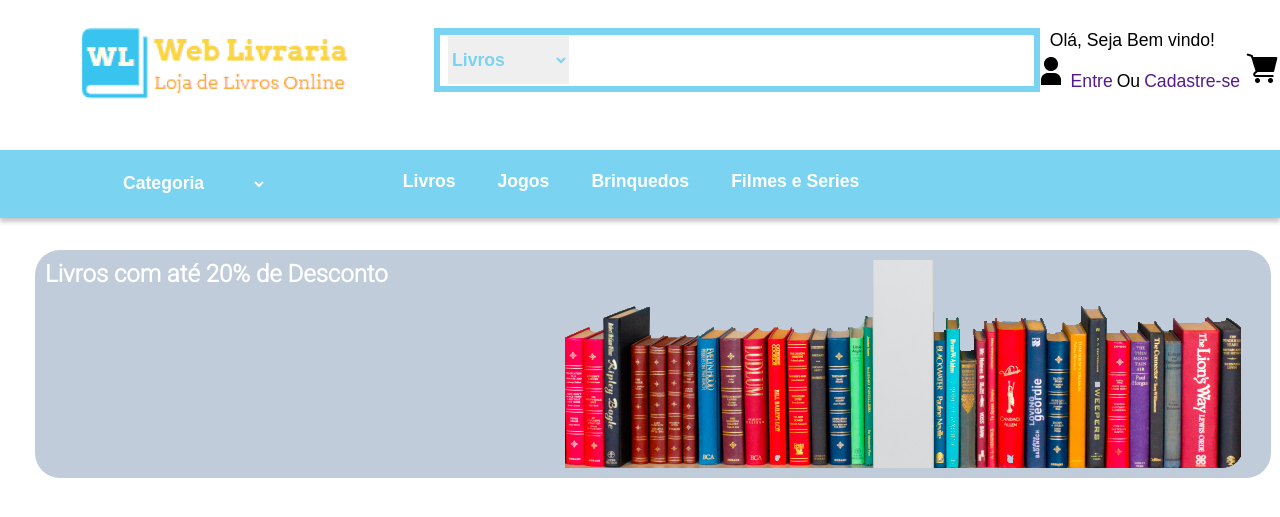
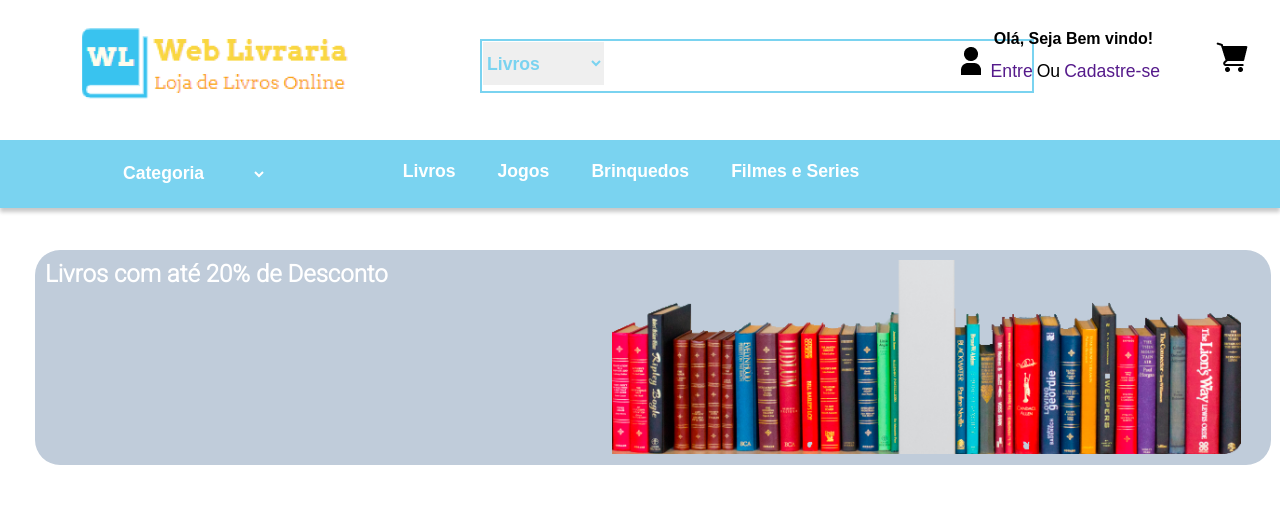
Before and after one commit to DanielZanad/ProjetoUninove4Semestre, a PHP site: page / in a window 1280 px wide. Shown: the top 517 px of the page. Run offline with PHP 8.4, Linux system fonts and the light colour scheme.

Commit message:
Criando div na barra de procura

```diff
--- a/index.php
+++ b/index.php
@@ -14,10 +14,10 @@
     <?php include_once './src/nav.php'; ?>
 
     <div id="anuncio">
-        <h2>Livros com até 20%
-         de Desconto
+        <h2>
+            Livros com até 20% de Desconto
         </h2>
-    <img id="anuncioimagem" src="./img/anuncio.png">
+        <img id="anuncioimagem" src="./img/anuncio.png">
     </div>
 </body>
 </html>
--- a/src/header.php
+++ b/src/header.php
@@ -1,7 +1,7 @@
 <link rel="stylesheet" href="./styles/style.css">
 <header class="menu-principal">
         <img src="./img/WebLivrariaLogo_1.png" id="logo"/>
-        <input type="search" placeholder="" id="search-box">
+        <div id="search-box">
             <select name="Todo o site" id="todosite">
                 <option value="">Livros</option>
                 <option value="">Jogos</option>
@@ -9,14 +9,16 @@
                 <option value="">Filmes</option>
                 <option value="">Series</option>
             </select>
+            <input type="search" placeholder="" id="search-box">
+        </div>
         <p>Olá, Seja Bem vindo!</p>
-        <div class="login">
+        <div id="login">
             <img src="./img/carbon_user-filled.png" />
             <a href="">Entre</a>
             <p>Ou</p>
             <a href="">Cadastre-se</a>
+        </div>
         <a href="">
             <img src="./img/clarity_shopping-cart-solid.png" id="carrinho" />
         </a>
-        </div>
 </header>
--- a/styles/style.css
+++ b/styles/style.css
@@ -8,75 +8,78 @@
 
 
 header{
-    min-height: 120px;
-    text-align: center;
+    min-height: 110px;
     margin-top: 30px;
 }
-header > p{
-    text-align: right;
-    margin-right: 65px;
-    font-size: 1.1em;
-    font-family: Arial, Helvetica, sans-serif;
 
-}
+
 img#logo {
     position: absolute;
-    display: inline-block;
+    display: inline;
     width: 291px;
     height: 103px;
     left: 74px;
     top: 9px;
 }
-
+div#search-box{
+    display: inline;
+    position: absolute;
+    width: 550px;
+    left: 480px;
+    top: 39px;
+    height: 50px;
+    border: 2px solid #7AD3F0;
+    padding-bottom: -10px;
+}
 select#todosite{
-    position: absolute;
     width: 123px;
-    height: 50px;
-    left: 447px;
-    top: 35px;
+    height: 45px;
     font-family: Arial, Helvetica, sans-serif;
     font-size: 1.1em;
     font-weight: bold;
     border: 1px solid #ffffff;
-
     color: #7AD3F0;
 }
-
 input#search-box{
-    display: inline-block;
+    width: 70%;
+    height: 70%;
+    font-size: 20px;
+    line-height: 1;
+    border: 3px rgba(184, 17, 17, 0);
+    padding-bottom: 5px;
+    padding-left: 10px;
+}
+header > p{
     position: absolute;
-    width: 606px;
-    height: 64px;
-    left: 434px;
-    top: 28px;
-    font-size: 20px;
-    line-height: 3;
-    border: 3px solid #7AD3F0;
-    box-sizing: border-box;
-    border-top-style: solid;
-    border-top-width: 7px;
-    border-left-width: 6px;
-    border-left-style: solid;
-    border-bottom-width: 6px;
-    border-bottom-style: solid;
-    border-right-width: 6px;
-    border-right-style: solid;
+    right: 127px;
+    text-align: right;
+    font-weight: bold;
+    font-family: Arial, Helvetica, sans-serif;
+    font-size: normal;
+}
 
 
+div#login{
+    display: inline;
+    position: absolute;
+    right: 120px;
+    top: 45px;
 }
-div.login > p{
+div#login > a{
+    margin-bottom: 20px;
+    text-decoration: none;
+    font-family: Arial, Helvetica, sans-serif;
+    font-size: 1.1em;
+}
+div#login > p{
     display: inline;
     font-size: 1.1em;
     font-family: Arial, Helvetica, sans-serif;
 }
-div.login{
-    text-align: right;
-}
-div.login > a{
-    margin-bottom: 20px;
-    text-decoration: none;
-    font-family: Arial, Helvetica, sans-serif;
-    font-size: 1.1em;
+img#carrinho{
+    position: absolute;
+    right: 30px;
+    top: 40px;
 }
 
 
@@ -96,8 +99,6 @@ div#links > a{
     border-radius: 5px;
     transition-duration: 0.3s;
     margin-right: 18px;
-
-
 }
 div#links > a:hover{
     background-color: #66b5cf;
@@ -122,47 +123,36 @@ select#categoria{
     font-family: Arial, Helvetica, sans-serif;
     font-size: 1.1em;
     font-weight: bold;
-
 }
 
 
 
 body {
-
     margin: 0px;
     padding: 0px;
-
 }
-
 img#anuncioimagem{
-
    position:absolute;
    right: 30px;
-
-
+   height: 90%;
 }
-
 div#anuncio > h2{
-     text-align: center;
+    text-align: center;
     font-family: 'Roboto', sans-serif;
     color: white;
     display: inline;
-
 }
-
 div#anuncio{
     border-radius: 25px;
-
     background-color: #C0CCDA;
     top: 250px;
     position: absolute;
     left: 35px;
     margin-top: 5px;
-    height: 208px;
+    height: 195px;
     margin: auto;
     width: 95%;
     padding: 10px;
-
 }
 
 main{
```
Lines whose indentation alone changed are shown as unchanged.
